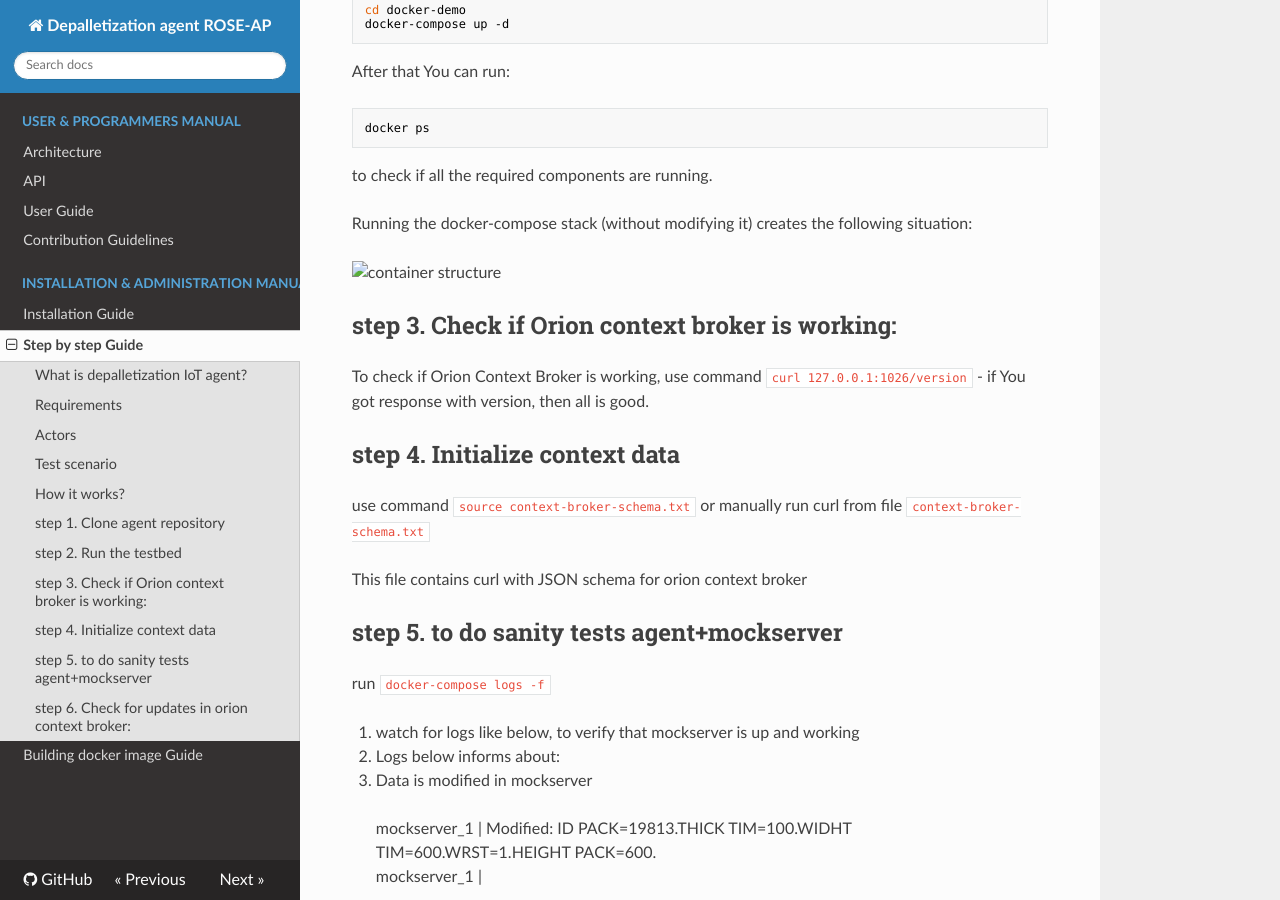
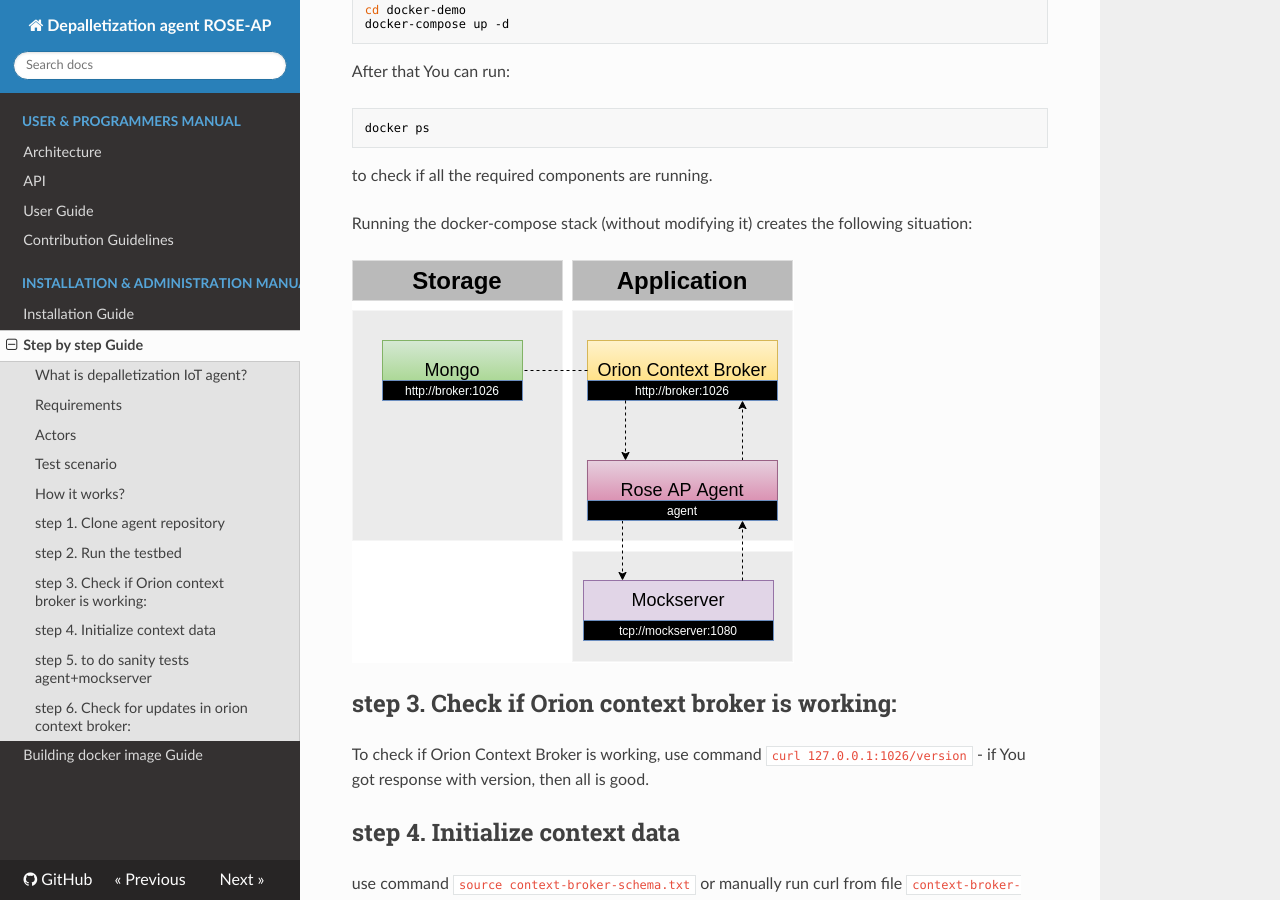
Before and after one commit to ramp-eu/CONTRA-2.0, an MkDocs documentation site: the page built from docs/stepbystepguide.md, in a window 1280 px wide and 900 px high, scrolled down 1482 px. Built offline with MkDocs 1.6.1, drawn with Linux system fonts in a browser that asks for light colours; nearby versions of some CDN libraries.

Commit message:
modified stepbystepguide.md

```diff
--- a/docs/stepbystepguide.md
+++ b/docs/stepbystepguide.md
@@ -50,7 +50,7 @@ to check if all the required components are running.
 
 Running the docker-compose stack (without modifying it) creates the following situation:
 
-![container structure](/docs/img/container_structure.png)
+![container structure](img/container_structure.png)
 
 ## step 3. Check if Orion context broker is working:
 
```
